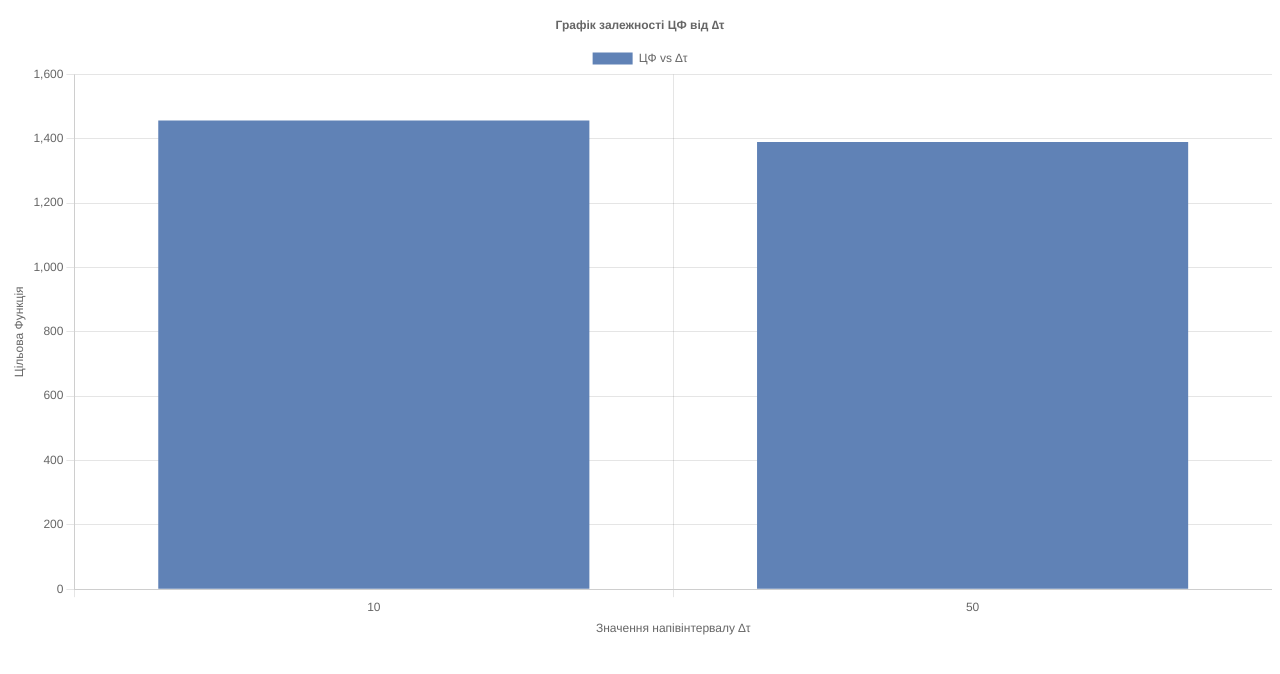
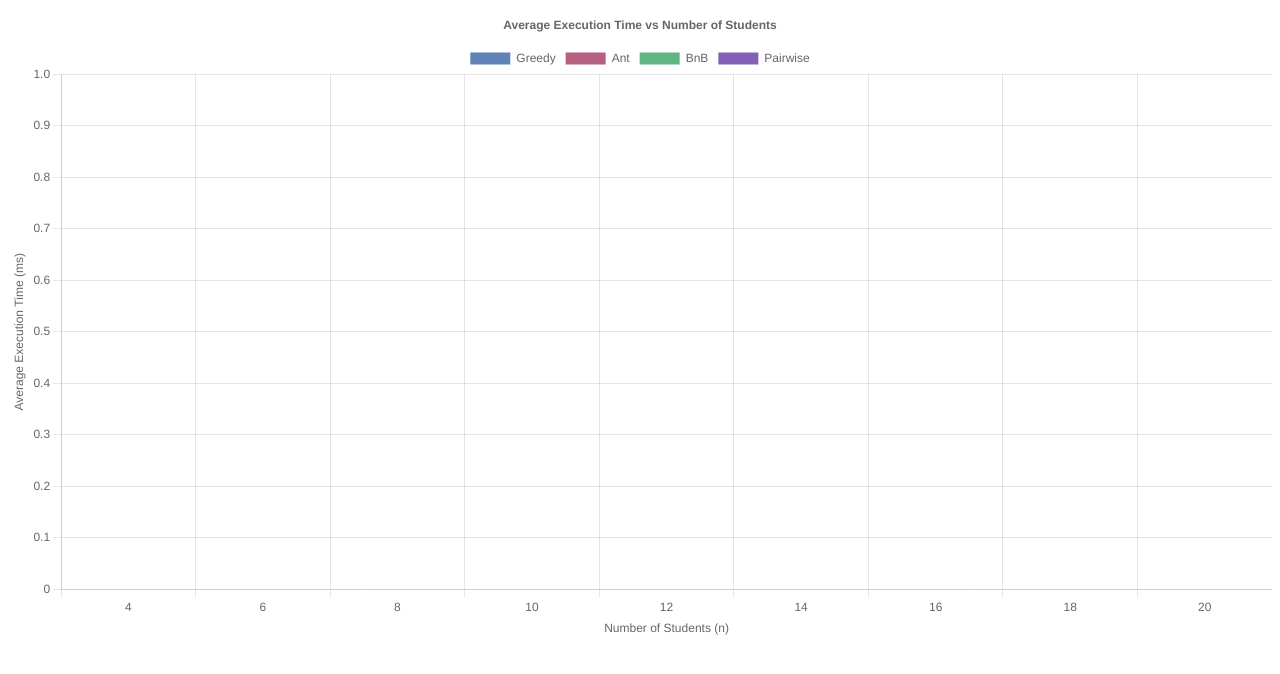
Before and after one commit to p0daru/courseWorkDO, a website built with Vite: page src/index.html in a window 1280 px wide. Built offline with nearby package versions, Linux system fonts and the light colour scheme.

Commit message:
timeTest and chart

```diff
--- a/package.json
+++ b/package.json
@@ -10,6 +10,7 @@
   },
   "devDependencies": {
     "glob": "^8.1.0",
+    "require-npm": "^1.4.1",
     "vite": "^4.5.2"
   },
   "author": "",
@@ -17,6 +18,7 @@
   "dependencies": {
     "asciichart": "^1.5.25",
     "cli-chart": "^0.3.1",
+    "jsdom": "^24.0.0",
     "vite-plugin-full-reload": "^1.0.5",
     "vite-plugin-html-inject": "^1.0.1"
   }
--- a/src/index.html
+++ b/src/index.html
@@ -9,9 +9,10 @@
     <script src="https://cdn.jsdelivr.net/npm/chart.js"></script>
   </head>
   <body>
-    <canvas id="bnbTest" width="400" height="200"></canvas>
-    <!-- <canvas id="bnbTest1" width="400" height="200"></canvas> -->
-    <script type="module" src="./js/tests/branchBoundTest.js"></script>
+    <!-- <canvas id="bnbTest" width="400" height="200"></canvas> -->
+    <canvas id="timeTest" width="400" height="200"></canvas>
+    <!-- <script type="module" src="./js/tests/branchBoundTest.js"></script> -->
+    <script type="module" src="./js/tests/timeTest.js"></script>
     <!-- Generator -->
     <!-- <script type="module" src="/js/generator/taskGenerator.js"></script> -->
 
--- a/src/js/algorithms/greedy.js
+++ b/src/js/algorithms/greedy.js
@@ -1,3 +1,5 @@
+import * as Generator from '../generator/taskGenerator.js';
+
 export function generateMatrix(numOfStudents, tau, deltaTau) {
   let matrix = [];
 
@@ -54,3 +56,39 @@ export function greedySchedule(matrix) {
 
   return schedule;
 }
+
+// Additional function for the timeTest
+export function getGreedyResults(matrix) {
+  // Початок вимірювання часу
+  const startTime = performance.now();
+
+  let numOfStudents = matrix.length;
+  let visited = new Set();
+  let schedule = [];
+
+  let current = Math.floor(Math.random() * numOfStudents);
+  schedule.push(current);
+  visited.add(current);
+
+  while (schedule.length < numOfStudents) {
+    let next = findNearestNeighbor(matrix, current, visited);
+    if (next === -1) break;
+
+    schedule.push(next);
+    visited.add(next);
+    current = next;
+  }
+
+  // Завершення вимірювання часу та виведення результату
+  const endTime = performance.now();
+  const executionTimeGreedy = endTime - startTime;
+
+  return {
+    schedule,
+    executionTimeGreedy,
+  };
+}
+
+// const matrix = Generator.generateMatrix(8, 50, 10);
+// let { executionTimeGreedy } = getGreedyResults(matrix);
+// console.log(executionTimeGreedy);
--- a/src/js/algorithms/pairwisePermut.js
+++ b/src/js/algorithms/pairwisePermut.js
@@ -55,21 +55,63 @@ function optimizeSchedule(matrix, initialSchedule, maxIterations) {
 }
 
 // Usage example
-let numOfStudents = 8; // Must be even
-let tau = 15;
-let deltaTau = 5;
-let maxIterations = 10000;
+// let numOfStudents = 8; // Must be even
+// let tau = 15;
+// let deltaTau = 5;
+// let maxIterations = 10000;
 
-let matrix = generateMatrix(numOfStudents, tau, deltaTau);
-console.table(matrix);
+// let matrix = generateMatrix(numOfStudents, tau, deltaTau);
+// console.table(matrix);
 
-let initialSchedule = greedySchedule(matrix);
-console.log("Initial Greedy Schedule:", initialSchedule);
+// let initialSchedule = greedySchedule(matrix);
+// console.log('Initial Greedy Schedule:', initialSchedule);
 
-let initialTime = calculateTotalPreparationTime(matrix, initialSchedule);
-console.log("Total Preparation Time for Initial Greedy Schedule:", initialTime);
+// let initialTime = calculateTotalPreparationTime(matrix, initialSchedule);
+// console.log('Total Preparation Time for Initial Greedy Schedule:', initialTime);
 
-let { bestSchedule, bestTime } = optimizeSchedule(matrix, initialSchedule, maxIterations);
+// let { bestSchedule, bestTime } = optimizeSchedule(
+//   matrix,
+//   initialSchedule,
+//   maxIterations
+// );
 
-console.log("Optimized Schedule:", bestSchedule);
-console.log("Total Preparation Time:", bestTime);
+// console.log('Optimized Schedule:', bestSchedule);
+// console.log('Total Preparation Time:', bestTime);
+
+// Additional func for the timeTest
+export function getResultsPP(
+  matrix,
+  initialSchedule = greedySchedule(matrix),
+  maxIterations = 1000
+) {
+  // if there is no data in parameters
+  // maxIterations = 1000
+  // initialSchedule = greedySchedule(matrix),
+
+  // Початок вимірювання часу
+  const startTime = performance.now();
+
+  let schedule = initialSchedule;
+  let bestSchedule = schedule;
+  let bestTime = calculateTotalPreparationTime(matrix, schedule);
+
+  let i = 0;
+  while (i < maxIterations) {
+    let newSchedule = swapPairs(schedule, schedule.length);
+    let newTime = calculateTotalPreparationTime(matrix, newSchedule);
+
+    if (newTime < bestTime) {
+      bestTime = newTime;
+      bestSchedule = newSchedule;
+    }
+
+    schedule = newSchedule;
+    i++;
+  }
+
+  // Завершення вимірювання часу та виведення результату
+  const endTime = performance.now();
+  const executionTimePairwise = endTime - startTime;
+
+  return { bestSchedule, bestTime, executionTimePairwise };
+}
--- a/src/js/tests/branchBoundTest.js
+++ b/src/js/tests/branchBoundTest.js
@@ -25,8 +25,8 @@ function testBnb(numOfStudents, tau, deltaTauMassive) {
   return targetFunctions;
 }
 
-let targetFunctions = testBnb(numOfStudents, tau, deltaTauMassive);
-console.log(targetFunctions);
+// let targetFunctions = testBnb(numOfStudents, tau, deltaTauMassive);
+// console.log(targetFunctions);
 
 // Вивести результати у вигляді графіка
 function drawChart(deltaTauMassive, targetFunctions, htmlElement) {
--- a/src/js/tests/timeTest.js
+++ b/src/js/tests/timeTest.js
@@ -1,10 +1,284 @@
 import * as Generator from '../generator/taskGenerator.js';
+import * as resultsGreedy from '../algorithms/greedy.js';
 import * as resultsBnB from '../algorithms/branchBound/bnbResults.js';
+import * as resultsPP from '../algorithms/pairwisePermut.js';
 
 // Вхідні дані
 const numOfStudents = [4, 6, 8, 10, 12, 14, 16, 18, 20]; // розмірність задачі
 const tau = 100; // значення математичного сподівання
 const deltaTau = 10; // значення напівінтервалу
+
+// Обчислити середнє значення масиву
+function calculateAverage(array) {
+  if (array.length === 0) {
+    return 0; // Повертаємо 0, якщо масив пустий
+  }
+
+  const sum = array.reduce((total, current) => total + current, 0);
+  return sum / array.length;
+}
+
+// Тестування
+function timeTest(numOfStudents, tau, deltaTau) {
+  // Часи виконання алгоритмів та середні часи виконання алгоритмів
+  let averageTimesGreedy = [];
+  let averageTimesAnt = [];
+  let averageTimesBnB = [];
+  let averageTimesPP = [];
+
+  for (let i = 0; i < numOfStudents.length; i += 1) {
+    // 20 прогонів
+    let execTimesGreedy = [];
+    let execTimesAnt = [];
+    let execTimesBnB = [];
+    let execTimesPP = [];
+
+    for (let j = 0; j < 20; j += 1) {
+      // Генеруємо тривалості уроків та матрицю переналаштувань
+      const trainingDuration = Generator.generateLessonDuration(
+        numOfStudents[i],
+        tau,
+        deltaTau
+      );
+      const matrix = Generator.generateMatrix(numOfStudents[i], tau, deltaTau);
+
+      // Обчислюємо роботи алгоритмів
+      // жадібний
+      const resGreedy =
+        resultsGreedy.getGreedyResults(matrix).executionTimeGreedy;
+      // мурахи
+      //   const resAnt = resultsPP.getResultsPP(matrix).executionTimePairwise;
+      // МГтМ
+      const resBnB = resultsBnB.calcResultsBnB(
+        matrix,
+        trainingDuration
+      ).executionTimeBnB;
+
+      // перестановки
+      const resPP = resultsPP.getResultsPP(matrix).executionTimePairwise;
+
+      // Додаємо часи в масив відповідного алгоритму
+      execTimesGreedy.push(resGreedy);
+      execTimesBnB.push(resBnB);
+      execTimesPP.push(resPP);
+      execTimesAnt.push(resPP);
+    }
+
+    // Обчислюємо середні часи та додаємо до масиву відповідного алгоритму
+    averageTimesGreedy.push(calculateAverage(execTimesGreedy));
+    averageTimesBnB.push(calculateAverage(execTimesBnB));
+    averageTimesPP.push(calculateAverage(execTimesPP));
+    averageTimesAnt.push(calculateAverage(execTimesPP));
+  }
+
+  return {
+    labels: numOfStudents, // мітки графіка по горизонталі
+    averageTimesGreedy,
+    averageTimesAnt,
+    averageTimesBnB,
+    averageTimesPP,
+  };
+}
+
+// Приклад виклику функції
+let { averageTimesGreedy, averageTimesAnt, averageTimesBnB, averageTimesPP } =
+  timeTest(numOfStudents, tau, deltaTau);
+
+console.log(averageTimesGreedy);
+console.log(averageTimesAnt);
+console.log(averageTimesBnB);
+console.log(averageTimesPP);
+
+const data = timeTest(numOfStudents, tau, deltaTau);
+drawTimeChart(data, 'timeTest');
+
+function drawTimeChart(data, htmlElement) {
+  const ctx = document.getElementById(htmlElement).getContext('2d');
+
+  new Chart(ctx, {
+    type: 'bar',
+    data: {
+      labels: data.labels,
+      datasets: [
+        {
+          label: 'Greedy',
+          data: data.averageTimesGreedy,
+          backgroundColor: 'rgb(96, 130, 182)',
+          borderColor: 'rgba(70, 130, 180, 1)',
+          borderWidth: 0,
+        },
+        {
+          label: 'Ant',
+          data: data.averageTimesAnt,
+          backgroundColor: 'rgb(182, 96, 130)',
+          borderColor: 'rgba(180, 70, 130, 1)',
+          borderWidth: 0,
+        },
+        {
+          label: 'BnB',
+          data: data.averageTimesBnB,
+          backgroundColor: 'rgb(96, 182, 130)',
+          borderColor: 'rgba(70, 180, 130, 1)',
+          borderWidth: 0,
+        },
+        {
+          label: 'Pairwise',
+          data: data.averageTimesPP,
+          backgroundColor: 'rgb(130, 96, 182)',
+          borderColor: 'rgba(130, 70, 180, 1)',
+          borderWidth: 0,
+        },
+      ],
+    },
+    options: {
+      responsive: true,
+      plugins: {
+        legend: {
+          position: 'top',
+        },
+        title: {
+          display: true,
+          text: 'Average Execution Time vs Number of Students',
+        },
+        tooltip: {
+          callbacks: {
+            label: function (context) {
+              return `Average Execution Time: ${context.raw}`;
+            },
+          },
+        },
+      },
+      scales: {
+        x: {
+          beginAtZero: true,
+          title: {
+            display: true,
+            text: 'Number of Students (n)',
+          },
+        },
+        y: {
+          beginAtZero: true,
+          title: {
+            display: true,
+            text: 'Average Execution Time (ms)',
+          },
+        },
+      },
+      layout: {
+        backgroundColor: 'rgba(211, 211, 211, 1)',
+      },
+    },
+  });
+}
+
+// function drawTimeChart(averageTimesGreedy, labels, htmlElement) {
+//   const ctx = document.getElementById(htmlElement).getContext('2d');
+//   new Chart(ctx, {
+//     type: 'bar',
+//     data: {
+//       labels: labels,
+//       datasets: [
+//         {
+//           label: 'Greedy',
+//           data: averageTimesGreedy,
+//           backgroundColor: 'rgb(96, 130, 182)',
+//           borderColor: 'rgba(70, 130, 180, 1)',
+//           borderWidth: 0,
+//         },
+//       ],
+//     },
+//     options: {
+//       scales: {
+//         y: {
+//           beginAtZero: true,
+//         },
+//       },
+//     },
+//   });
+// }
+
+// function drawTimeChart(data, htmlElement) {
+//   const ctx = document.getElementById(htmlElement).getContext('2d');
+//   new Chart(ctx, {
+//     type: 'bar',
+//     data: {
+//       labels: data.averageTimesGreedy, // Горизонтальна вісь: час виконання
+//       datasets: [
+//         {
+//           label: 'Greedy',
+//           data: data.labels, // Вертикальна вісь: кількість студентів
+//           backgroundColor: 'rgb(96, 130, 182)',
+//           borderColor: 'rgba(70, 130, 180, 1)',
+//           borderWidth: 0,
+//         },
+//         {
+//           label: 'Ant',
+//           data: data.averageTimesAnt,
+//           backgroundColor: 'rgb(182, 96, 130)',
+//           borderColor: 'rgba(180, 70, 130, 1)',
+//           borderWidth: 0,
+//         },
+//         {
+//           label: 'BnB',
+//           data: data.averageTimesBnB,
+//           backgroundColor: 'rgb(96, 182, 130)',
+//           borderColor: 'rgba(70, 180, 130, 1)',
+//           borderWidth: 0,
+//         },
+//         {
+//           label: 'Pairwise',
+//           data: data.averageTimesPairwise,
+//           backgroundColor: 'rgb(130, 96, 182)',
+//           borderColor: 'rgba(130, 70, 180, 1)',
+//           borderWidth: 0,
+//         },
+//       ],
+//     },
+//     options: {
+//       responsive: true,
+//       plugins: {
+//         legend: {
+//           position: 'top',
+//         },
+//         title: {
+//           display: true,
+//           text: 'Average Execution Time vs Number of Students',
+//         },
+//         tooltip: {
+//           callbacks: {
+//             label: function (context) {
+//               return `Average Execution Time: ${context.raw}`;
+//             },
+//           },
+//         },
+//       },
+//       scales: {
+//         x: {
+//           beginAtZero: true,
+//           title: {
+//             display: true,
+//             text: 'Average Execution Time',
+//           },
+//         },
+//         y: {
+//           beginAtZero: true,
+//           title: {
+//             display: true,
+//             text: 'Number of Students (n)',
+//           },
+//         },
+//       },
+//       layout: {
+//         backgroundColor: 'rgba(211, 211, 211, 1)',
+//       },
+//     },
+//   });
+// }
+
+/**
+ * Результати:
+ * для різних ен виводимо середній час роботи одного і того ж алгоритма
+ */
 
 // function timeTest(numOfStudents, tau, deltaTau) {
 //   // Часи виконання алгоритмів
@@ -57,64 +331,3 @@ const deltaTau = 10; // значення напівінтервалу
 
 //   return { execTimes, aveTimes };
 // }
-
-function timeTest(numOfStudents, tau, deltaTau) {
-  // Часи виконання алгоритмів та середні часи виконання алгоритмів
-  const execTimes = [];
-  const aveTimes = [];
-
-  for (let i = 0; i < numOfStudents.length; i += 1) {
-    let execTimeBnB = [];
-    let execTimeGreedy = [];
-    let execTimeAnt = [];
-    let execTimePairwise = [];
-
-    // 20 прогонів
-    for (let j = 0; j < 20; j += 1) {
-      // Генеруємо тривалості уроків та матрицю переналаштувань
-      const trainingDuration = Generator.generateLessonDuration(
-        numOfStudents[i],
-        tau,
-        deltaTau
-      );
-      const matrix = Generator.generateMatrix(numOfStudents[i], tau, deltaTau);
-
-      // Обчислюємо роботи алгоритмів
-      const resBnB = resultsBnB.calcResultsBnB(matrix, trainingDuration);
-
-      // Додаємо часи в масив відповідного алгоритму
-      execTimeBnB.push(resBnB.executionTimeBnB);
-      execTimeGreedy.push(resBnB.executionTimeBnB);
-      execTimeAnt.push(resBnB.executionTimeBnB);
-      execTimePairwise.push(resBnB.executionTimeBnB);
-    }
-
-    // Округлення до двох знаків після коми та додавання до середніх часів
-    const averageTimeBnB = parseFloat(average(execTimeBnB).toFixed(2));
-    const averageTimeGreedy = parseFloat(average(execTimeBnB).toFixed(2));
-    const averageTimeAnt = parseFloat(average(execTimeBnB).toFixed(2));
-    const averageTimePairwise = parseFloat(average(execTimeBnB).toFixed(2));
-
-    aveTimes.push([
-      [averageTimeGreedy],
-      [averageTimeAnt],
-      [averageTimeBnB],
-      [averageTimePairwise],
-    ]);
-    execTimes.push([
-      [execTimeGreedy],
-      [execTimeAnt],
-      execTimeBnB,
-      [execTimePairwise],
-    ]);
-  }
-
-  return { execTimes, aveTimes };
-}
-
-function average(arr) {
-  const sum = arr.reduce((acc, val) => acc + val, 0);
-  return sum / arr.length;
-}
-
-console.log(timeTest(numOfStudents, tau, deltaTau));
```
Also changed, not shown: src/js/tests/tempCodeRunnerFile.js (deleted, +0 -1 lines), 1 other file. Lines whose indentation alone changed are shown as unchanged.
